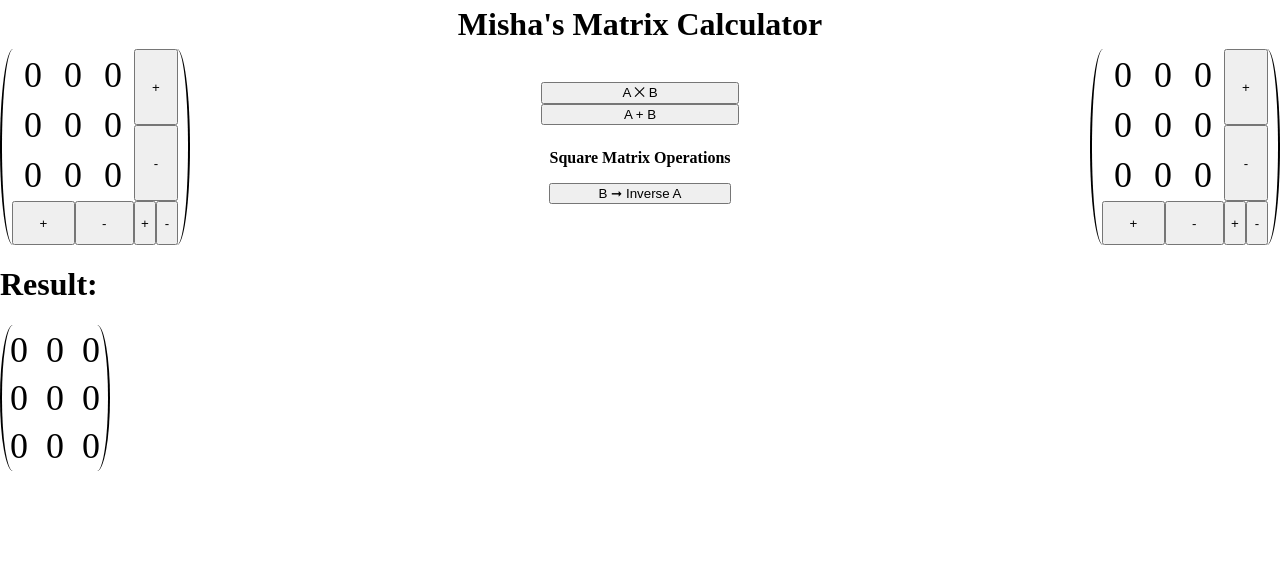
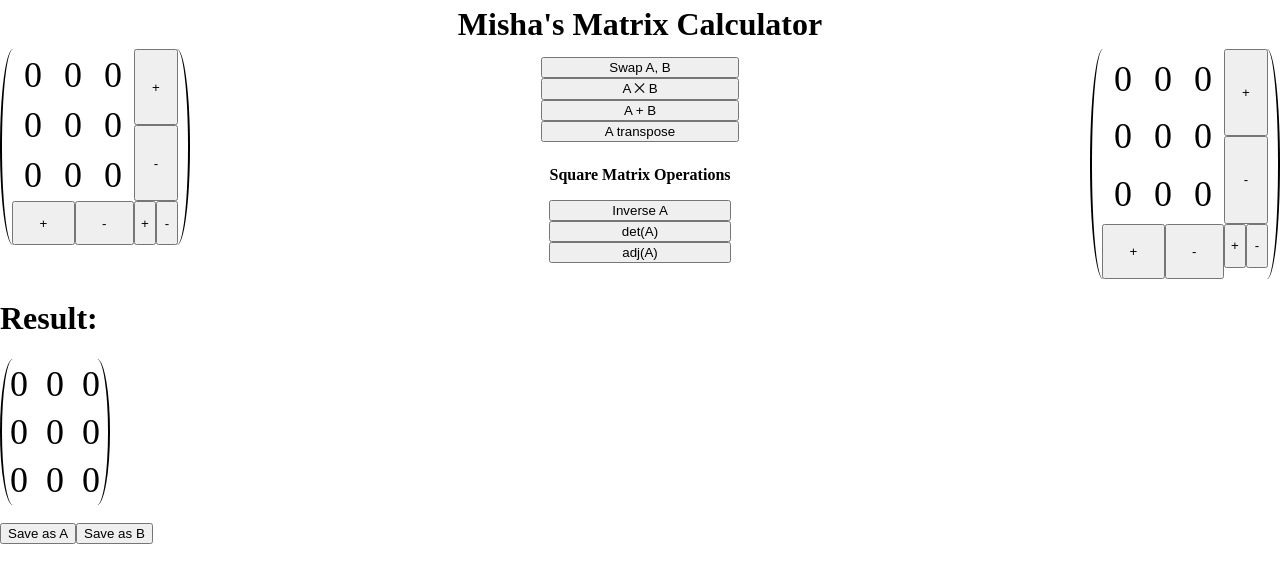
Before and after one commit to farberbrodsky/MatrixCalculator, a React (Create React App) app: page / in a window 1280 px wide. Both pictures are taken after a click on the button "A ⨉ B". Shown: the top 582 px of the page. Built offline with nearby package versions, Linux system fonts and the light colour scheme.

Commit message:
Add more operations

```diff
--- a/src/App.jsx
+++ b/src/App.jsx
@@ -22,16 +22,20 @@ function App() {
           />
         </div>
         <div className={styles.twoMatricesOperators}>
+          <button onClick={() => { let temp = M1; setM1(M2); setM2(temp); }}>Swap A, B</button>
           { M1.cols === M2.rows ? (
             <button onClick={() => setResult(M1.mul(M2))}>A ⨉ B</button>
           ) : null}
           { M1.rows === M2.rows && M1.cols === M2.cols ? (
             <button onClick={() => setResult(M1.add(M2))}>A + B</button>
           ) : null}
+          <button onClick={() => setResult(M1.transpose())}>A transpose</button>
           { M1.rows === M1.cols ? (
             <div className={styles.twoMatricesOperators}>
               <p><b>Square Matrix Operations</b></p>
-              <button onClick={() => setM2(M1.inverse())}>B ➞ Inverse A</button>
+              <button onClick={() => setResult(M1.inverse())}>Inverse A</button>
+              <button onClick={() => setResult(new Matrix([M1.det()], 1, 1))}>det(A)</button>
+              <button onClick={() => setResult(M1.adj())}>adj(A)</button>
             </div>
             ) : null}
         </div>
@@ -47,9 +51,14 @@ function App() {
       </div>
       <h1>Result:</h1>
       { result ? (
-        <MatrixComponent
-          matrix={result}
-        />
+        <div>
+          <MatrixComponent
+            matrix={result}
+          />
+          <br /><br />
+          <button onClick={() => setM1(result)}>Save as A</button>
+          <button onClick={() => setM2(result)}>Save as B</button>
+        </div>
       ) : null}
     </div>
   );
```
